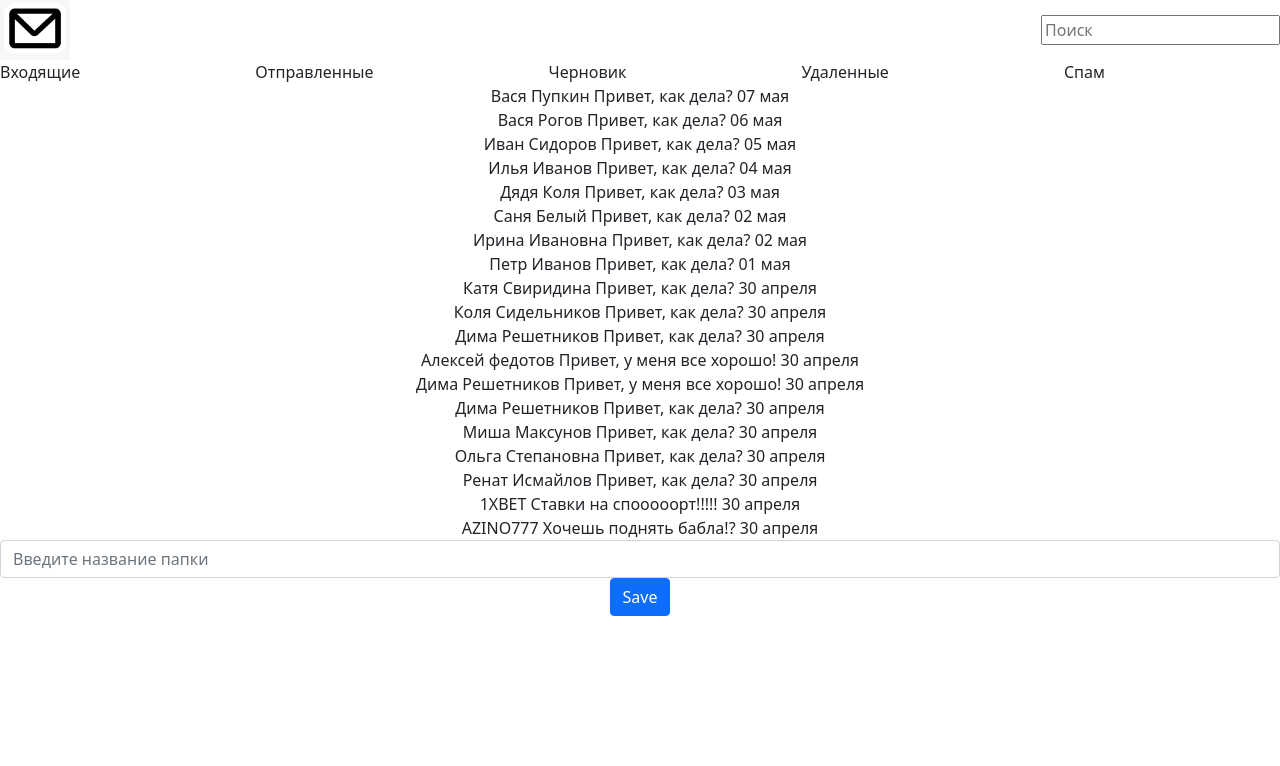
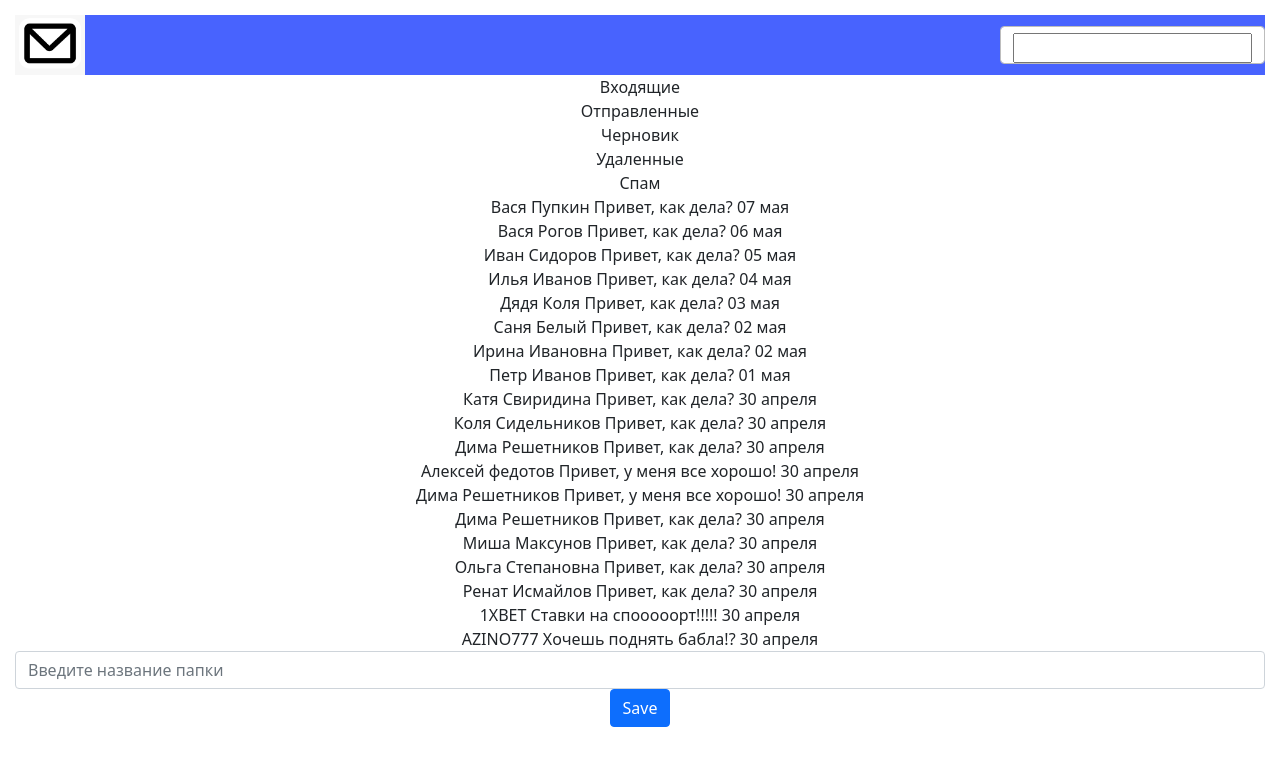
Before and after one commit to Maxim-AR/MyMail, a React (Create React App) app: page / in a window 1280 px wide. Shown: the top 766 px of the page. Built offline with nearby package versions, Linux system fonts and the light colour scheme.

Commit message:
добавляет поиск писем

```diff
--- a/src/App.js
+++ b/src/App.js
@@ -1,21 +1,43 @@
 import './App.css';
-import { Folder } from './AddFolder';
+import { AddFolder } from './AddFolder';
 import { Header } from './Header';
 import { List } from './List';
-import { useState } from 'react'
-
+import { useEffect, useState } from 'react'
+import mockedData from './data.json'
+import { Search } from './Search';
 
 function App() {
 
   const [folder, setFolder] = useState([])
+  const [msg, setMsg] = useState(mockedData)
+  const [inputValue, setInputValue] = useState('')
+
+  const handleChange = (event) => {
+    const {
+      target: {value},
+    } = event;
+    setInputValue(value)
+  }
+
+  const filterMsgList = (inputValue) => {
+
+    const filteredList = mockedData.filter(({author}) =>  author.toLowerCase().includes(inputValue.toLocaleLowerCase()) )
+    setMsg(filteredList)
+  }
+
+  useEffect(() => {
+    filterMsgList(inputValue)
+  }, [inputValue])
 
 
   return (
     <div className="App">
 
-      <Header  />
-      <List folder={folder} setFolder={setFolder} />
-      <Folder folder={folder} setFolder={setFolder} />
+      <Header>
+        <Search handleChange={handleChange} />
+      </Header>
+      <List folder={folder} setFolder={setFolder} msg={msg} setMsg={setMsg} mockedData={mockedData} />
+      <AddFolder folder={folder} setFolder={setFolder} />
 
     </div>
   );
--- a/src/Header/index.css
+++ b/src/Header/index.css
@@ -7,4 +7,5 @@
     display: flex;
     align-items: center;
     justify-content: space-between;
+    background-color: rgba(63, 92, 254, 0.953);
 }
--- a/src/Header/index.js
+++ b/src/Header/index.js
@@ -2,19 +2,17 @@ import React from 'react'
 import logo from './../logo.png'
 import './index.css'
 
-export const Header = () => {
-
-
+export const Header = ({children}) => {
 
 
 
   return (
     <header className='header'>
-        <div className='logo'>
+        <div className='header__logo'>
             <img src={logo} alt='MAIL' className='logo__pic' />
         </div>
-        <div className='search'>
-            <input type='text' placeholder='Поиск' className='search__input'/>
+        <div>
+          {children}
         </div>
     </header>
   )
--- a/src/List/index.js
+++ b/src/List/index.js
@@ -1,23 +1,19 @@
 import React, { useState } from 'react'
-import mockedData from './../data.json'
 import './style.css'
 import { Button } from 'react-bootstrap';
 
 
-export const List = ({ folder, setFolder }) => {
+export const List = ({ folder, setFolder, msg, setMsg, mockedData }) => {
 
   const [edit, setEdit] = useState(null)
   const [value, setValue] = useState('')
 
-  const [msg, setMsg] = useState(mockedData)
 
   const deleteFolder = (id) => {
     let newFolder = [...folder].filter(item => item.id != id)
     setFolder(newFolder)
 
   }
-
-
 
 
   const editFolder = (id, title) => {
--- a/src/List/style.css
+++ b/src/List/style.css
@@ -1,6 +1,6 @@
 .sort {
     display: flex;
-    flex-direction: row;
+    flex-direction: column;
     justify-content: space-between;
     cursor: pointer;
 }
--- /dev/null
+++ b/src/Search/index.js
@@ -0,0 +1,12 @@
+import React from 'react'
+import './style.css'
+
+export const Search = ({handleChange}) => {
+
+
+  return (
+    <div className='search'>
+        <input onChange={handleChange} />
+    </div>
+  )
+}
--- /dev/null
+++ b/src/Search/style.css
@@ -0,0 +1,20 @@
+*, *::before, *::after {
+    box-sizing: border-box;
+  }
+
+.search {
+    display: block;
+  width: 100%;
+  height: calc(2.25rem + 2px);
+  padding: 0.375rem 0.75rem;
+  font-family: inherit;
+  font-size: 1rem;
+  font-weight: 400;
+  line-height: 1.5;
+  color: #212529;
+  background-color: #fff;
+  background-clip: padding-box;
+  border: 1px solid #bdbdbd;
+  border-radius: 0.25rem;
+  transition: border-color 0.15s ease-in-out, box-shadow 0.15s ease-in-out;
+}
--- a/src/index.css
+++ b/src/index.css
@@ -1,6 +1,7 @@
+
 
 body {
-  margin: 0;
+  margin: 0 auto;
   font-family: -apple-system, BlinkMacSystemFont, 'Segoe UI', 'Roboto', 'Oxygen',
     'Ubuntu', 'Cantarell', 'Fira Sans', 'Droid Sans', 'Helvetica Neue',
     sans-serif;
@@ -12,3 +13,7 @@ code {
   font-family: source-code-pro, Menlo, Monaco, Consolas, 'Courier New',
     monospace;
 }
+
+.App {
+  padding: 15px;
+}
```
Also changed, not shown: src/AddFolder/index.js (+8 -8 lines).
